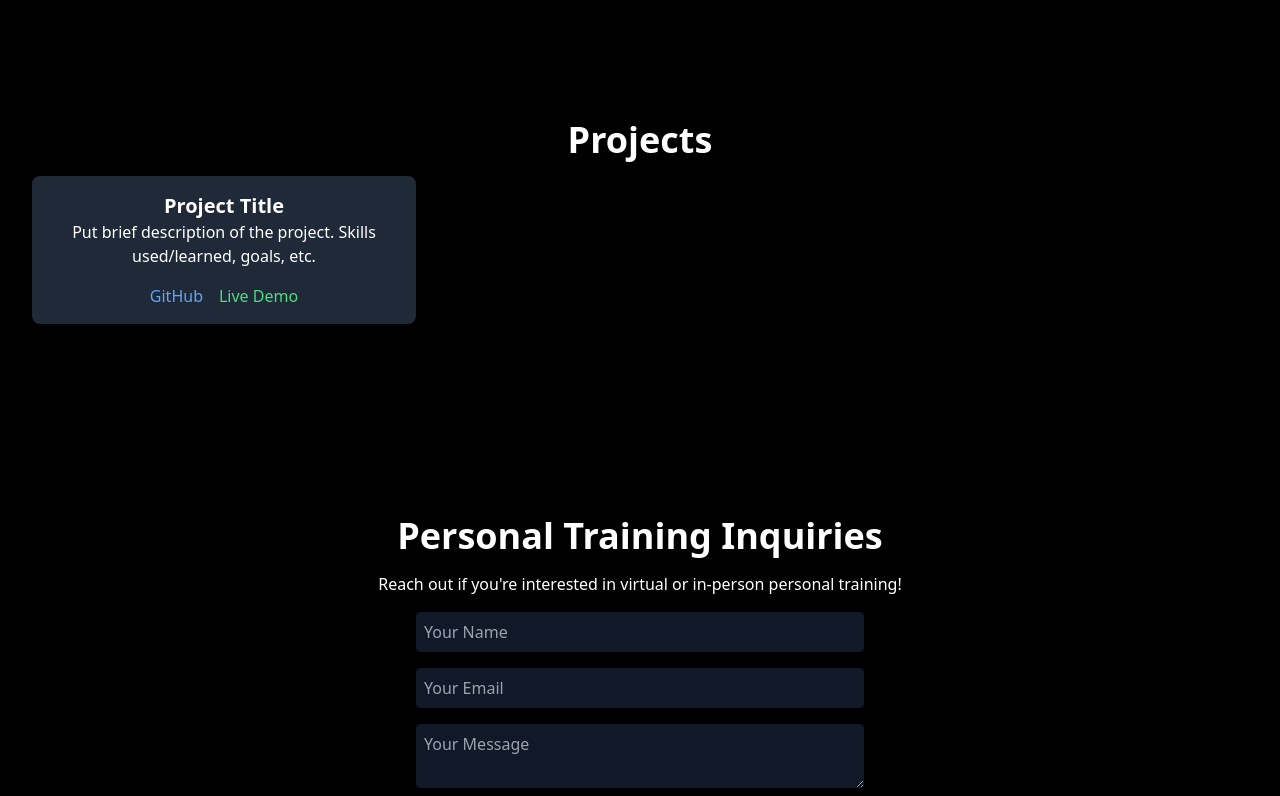
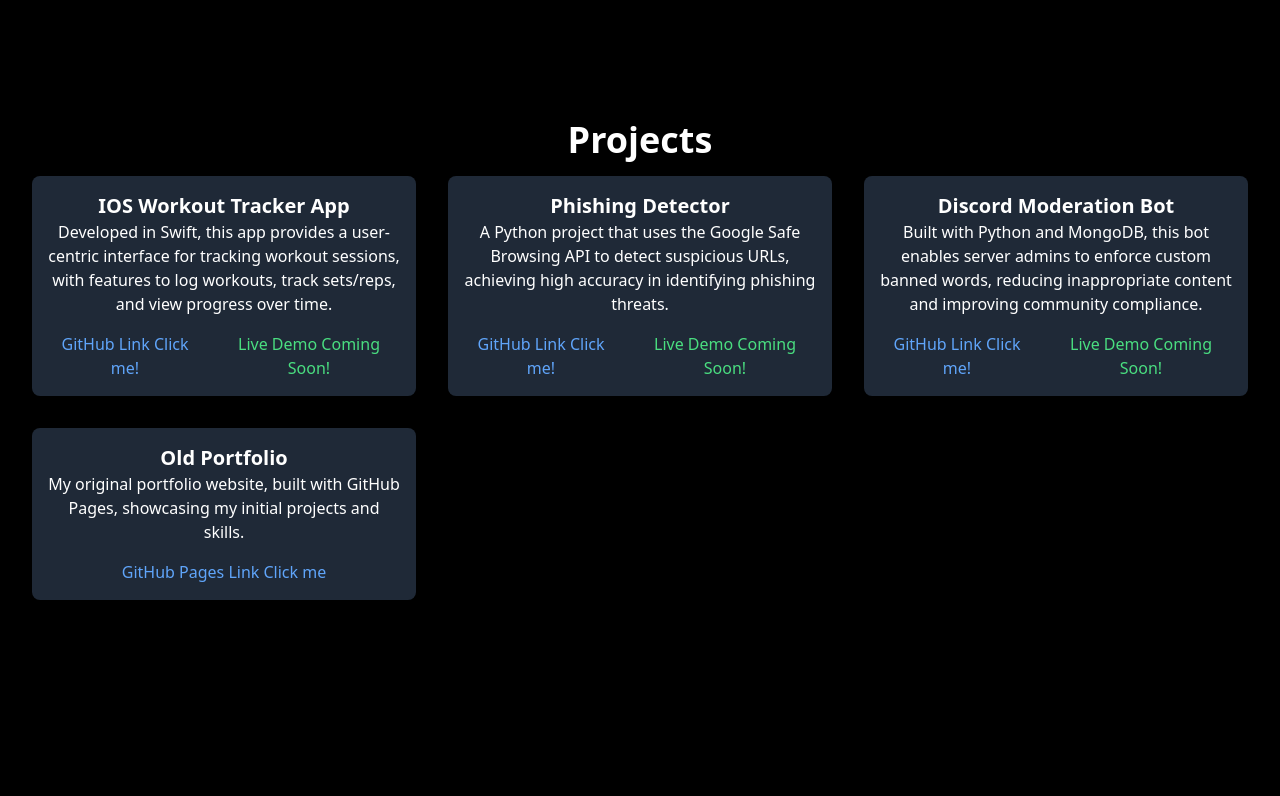
Before and after one commit to DavidSantosTXUSA/davidsantos.dev, a Next.js app: page / in a window 1280 px wide. Shown: the part 478-1274 px from the top of the page. Built offline with nearby package versions, Linux system fonts and the light colour scheme.

Commit message:
Updated the Project section to showcase some of my recent projects! :)

```diff
--- a/app/page.tsx
+++ b/app/page.tsx
@@ -3,6 +3,7 @@
 import { useEffect, useState } from "react";
 import Image from "next/image";
 import Link from "next/link";
+
 /* eslint-disable react/no-unescaped-entities */
 
 export default function Home() {
@@ -52,16 +53,45 @@ export default function Home() {
         <section id="projects" className="text-center p-8">
           <h2 className="text-4xl font-bold mb-4">Projects</h2>
           <div className="grid grid-cols-1 sm:grid-cols-2 md:grid-cols-3 gap-8">
-            {/* Sample Project Card */}
+
+            {/* IOS Workout Tracker App */}
             <div className="bg-gray-800 p-4 rounded-lg shadow-lg hover:scale-105 transform transition">
-              <h3 className="text-xl font-semibold">Project Title</h3>
-              <p className="mb-4">Put brief description of the project. Skills used/learned, goals, etc.</p>
+              <h3 className="text-xl font-semibold">IOS Workout Tracker App</h3>
+              <p className="mb-4">Developed in Swift, this app provides a user-centric interface for tracking workout sessions, with features to log workouts, track sets/reps, and view progress over time.</p>
               <div className="flex justify-center gap-4">
-                <a href="placeholder" target="_blank" className="text-blue-400">GitHub</a>
-                <a href="placeholder" target="_blank" className="text-green-400">Live Demo</a>
+                <a href="https://github.com/DavidSantosTXUSA/MyWorkoutApp" target="_blank" className="text-blue-400">GitHub Link Click me!</a>
+                <a href="placeholder" target="_blank" className="text-green-400">Live Demo Coming Soon!</a>
               </div>
             </div>
-            {/* Add more project cards as needed */}
+
+            {/* Phishing Detector Using Google Safe Browsing API */}
+            <div className="bg-gray-800 p-4 rounded-lg shadow-lg hover:scale-105 transform transition">
+              <h3 className="text-xl font-semibold">Phishing Detector</h3>
+              <p className="mb-4">A Python project that uses the Google Safe Browsing API to detect suspicious URLs, achieving high accuracy in identifying phishing threats.</p>
+              <div className="flex justify-center gap-4">
+                <a href="https://github.com/DavidSantosTXUSA/DavidSantosTXUSA-Phishing-Detector-Using-Google-Safe-Browsing-API" target="_blank" className="text-blue-400">GitHub Link Click me!</a>
+                <a href="placeholder" target="_blank" className="text-green-400">Live Demo Coming Soon!</a>
+              </div>
+            </div>
+
+            {/* Discord Moderation Bot */}
+            <div className="bg-gray-800 p-4 rounded-lg shadow-lg hover:scale-105 transform transition">
+              <h3 className="text-xl font-semibold">Discord Moderation Bot</h3>
+              <p className="mb-4">Built with Python and MongoDB, this bot enables server admins to enforce custom banned words, reducing inappropriate content and improving community compliance.</p>
+              <div className="flex justify-center gap-4">
+                <a href="https://github.com/DavidSantosTXUSA/MyDiscordBot" target="_blank" className="text-blue-400">GitHub Link Click me!</a>
+                <a href="placeholder" target="_blank" className="text-green-400">Live Demo Coming Soon!</a>
+              </div>
+            </div>
+
+            {/* Old Portfolio - GitHub Pages */}
+            <div className="bg-gray-800 p-4 rounded-lg shadow-lg hover:scale-105 transform transition">
+              <h3 className="text-xl font-semibold">Old Portfolio</h3>
+              <p className="mb-4">My original portfolio website, built with GitHub Pages, showcasing my initial projects and skills.</p>
+              <div className="flex justify-center gap-4">
+                <a href="https://davidsantostxusa.github.io/MyWebsite/" target="_blank" className="text-blue-400">GitHub Pages Link Click me</a>
+              </div>
+            </div>
           </div>
         </section>
 
```
